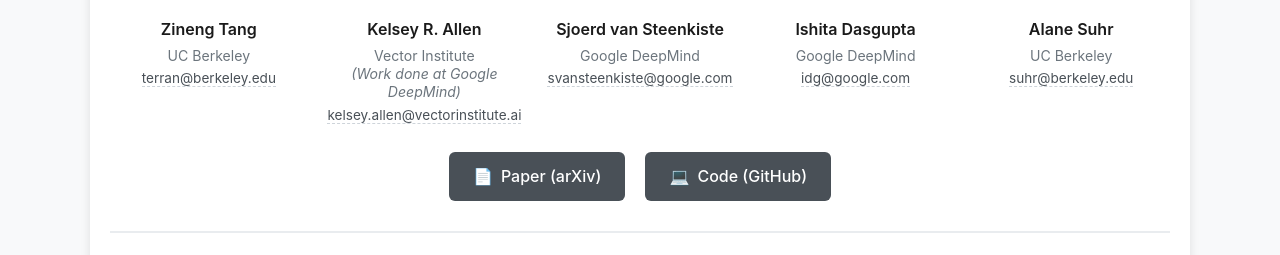
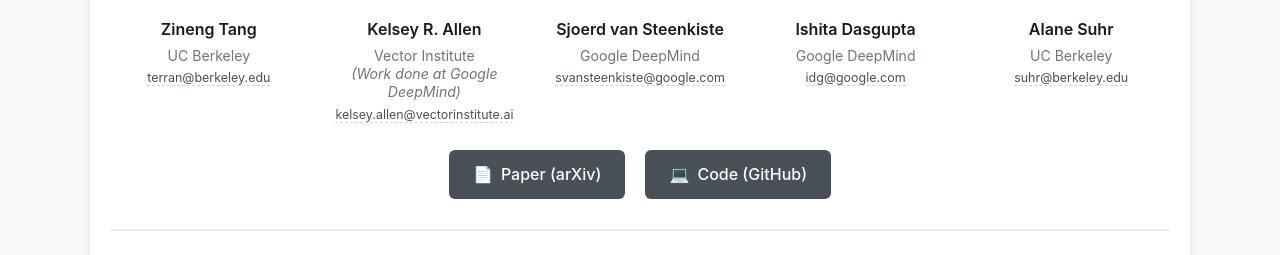
Before and after one commit to zinengtang/instruct-to-act, a plain HTML site: page index.html in a window 1280 px wide. Shown: the part 202-457 px from the top of the page. Drawn offline with Linux system fonts and the light colour scheme.

Commit message:
Project page: keep long emails inside one-row author columns

```diff
--- a/index.html
+++ b/index.html
@@ -67,8 +67,9 @@
       margin-bottom: 3px;
     }
     .author-email {
-      font-size: 0.85em;
+      font-size: 0.78em;
       margin-top: 2px;
+      overflow-wrap: anywhere;
     }
     .author-email a {
       color: #495057;
```
